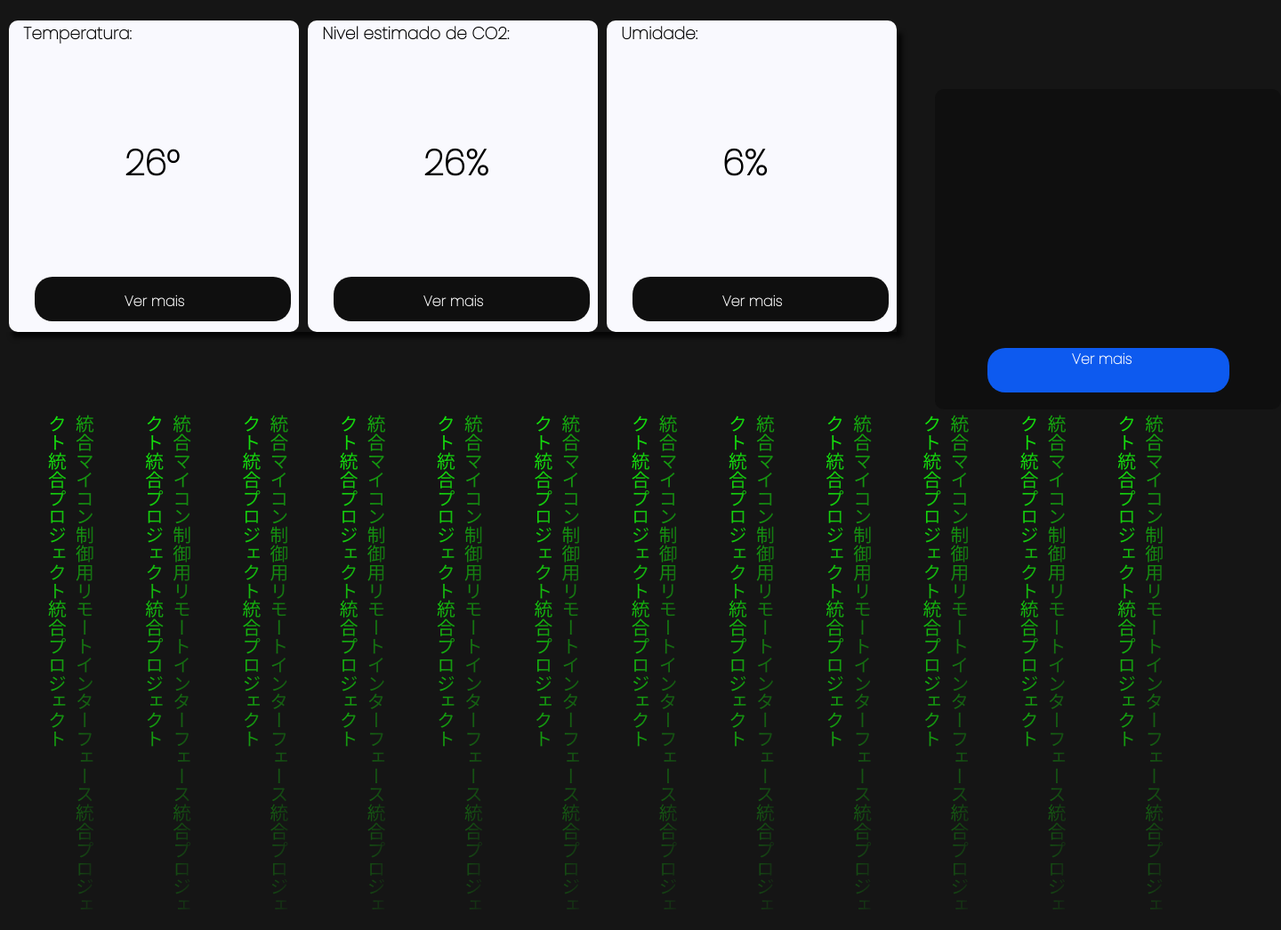
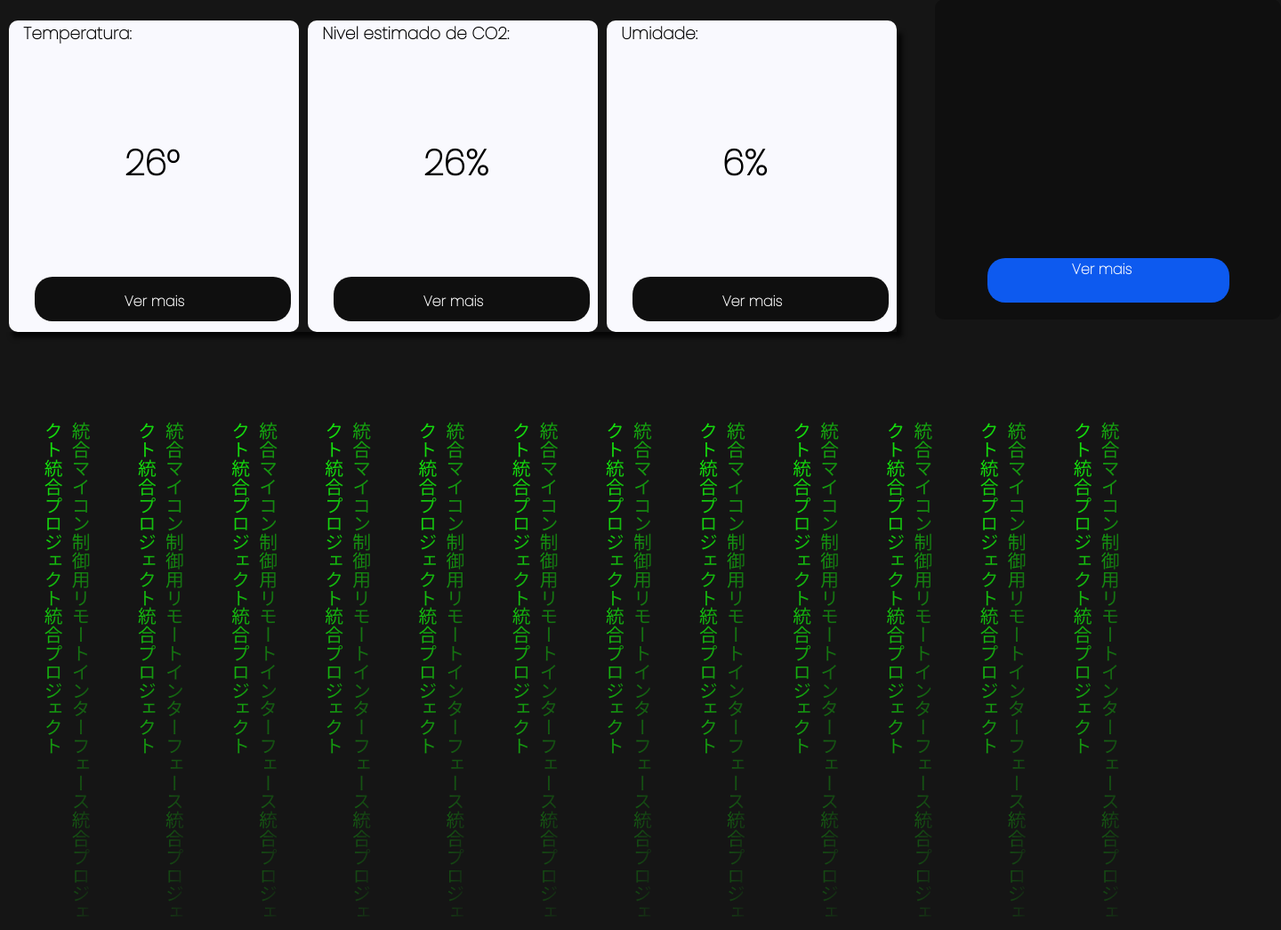
Before and after one commit to MAIA332/IOTAPI, a Django app: page /fecaf/ in a window 1440 px wide. Shown: the part 1120-2165 px from the top of the page at 89% size. Run offline with Django 4.2, Linux system fonts and the light colour scheme.

Commit message:
att readme

```diff
--- a/static/css/index_responsive.css
+++ b/static/css/index_responsive.css
@@ -34,7 +34,7 @@
 @media (min-width: 900px) {
 
     .vertical-rodape{
-        margin: 2% 0 0 4.5%;
+        margin: 2% 0 0 3%;
         writing-mode: vertical-rl;
         text-orientation: upright;
         background-image: linear-gradient(to bottom right, var(--gradient-text-initial), var(--defaultbg));
@@ -44,4 +44,8 @@
         cursor: default;
     }
 
+    .section .text-info{
+        margin: -26% 0 0 0;
+    }
+
 }
```
Also changed, not shown: README.md, db.sqlite3, 1 other file.
